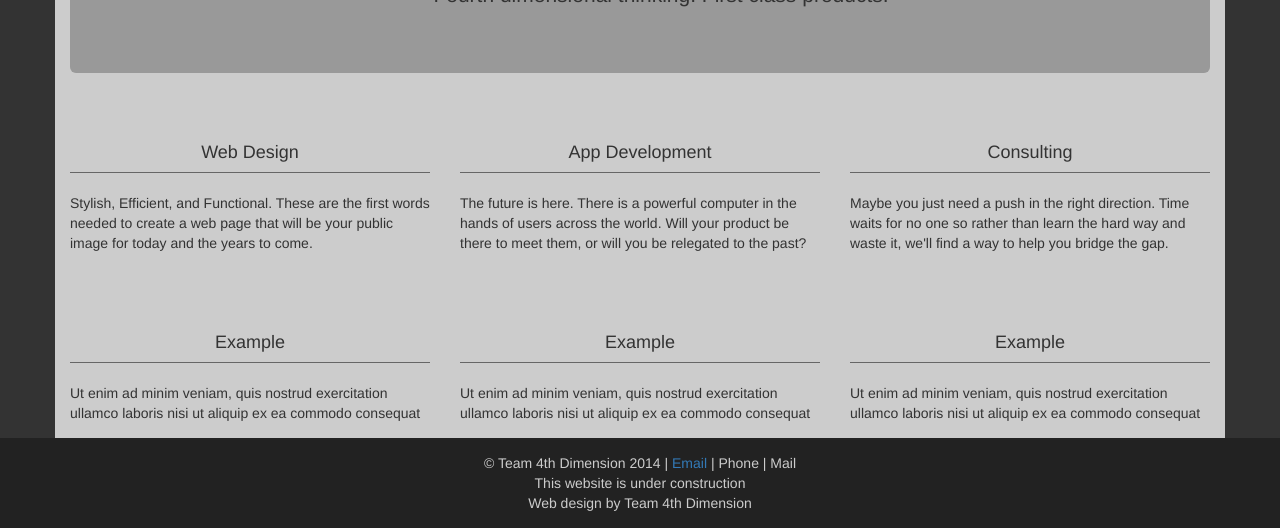
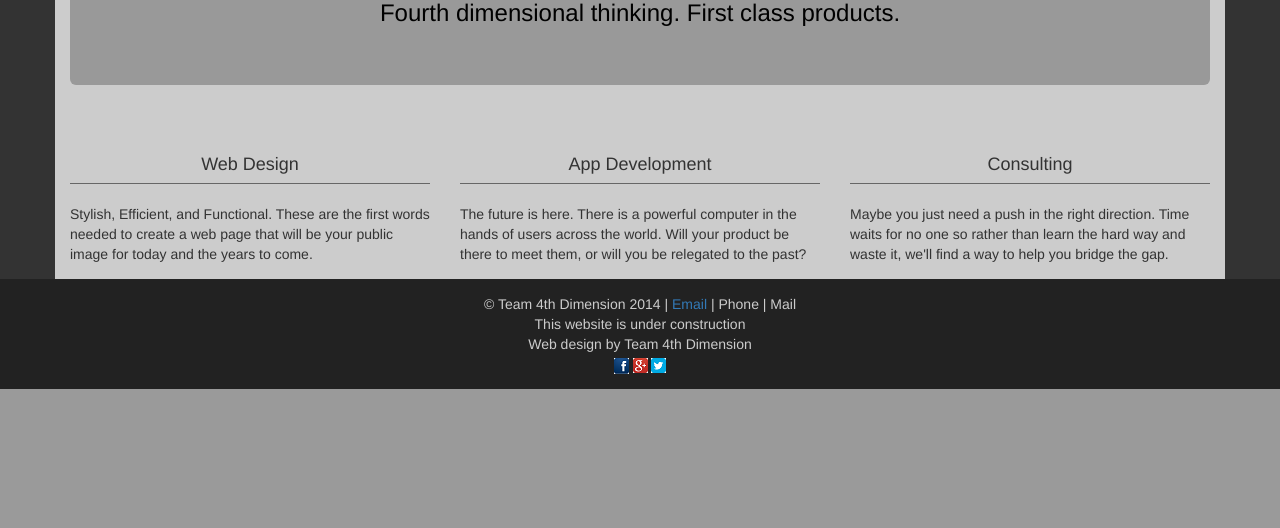
Before and after one commit to Team4D/Website, a PHP site: page / in a window 1280 px wide. Shown: the part 532-1060 px from the top of the page. After the commit the page ends 921 px from the top, so only its background shows below. Run offline with PHP 8.4, Linux system fonts and the light colour scheme; some libraries are stand-ins or nearby versions.

Commit message:
Footer & LoLHelper changes
Added some icons to the footer, they're terrible, I'll fix them when I
have access to something that's not paint.
Changed the LoLHelper page layout a bit

```diff
--- a/CSS/Index.css
+++ b/CSS/Index.css
@@ -2,6 +2,14 @@ html, body {
 	background-color: #222;
 	min-height: 100%;
 	position: relative;
+}
+
+#footer {
+	text-align: center;
+}
+
+#footer img {
+	display: inline-block;
 }
 
 .container {
@@ -22,6 +30,10 @@ html, body {
 .jumbotron {
 	background-color: #999;
 	text-align: center;
+}
+
+h2 {
+	font-size: 24px;
 }
 
 h1, h2, h3, h6 {
--- a/Index.html
+++ b/Index.html
@@ -83,9 +83,9 @@
 						<span class="glyphicon glyphicon-chevron-right"></span>
 					  </a>
 					</div>
-					<p>
+					<h2>
 					Fourth dimensional thinking. First class products.
-					</p>
+					</h2>
 				</div>
 				<p>
 				<!--Welcome to the Team 4th Dimension Home Page! Stuff should definitely be added here :) -->
@@ -94,14 +94,14 @@
 					<div class = "col-sm-4"><h4 class="page-header">Web Design</h4>Stylish, Efficient, and Functional.  These are the first words needed to create a web page that will be your public image for today and the years to come.</div>
 					<div class = "col-sm-4"><h4 class="page-header">App Development</h4>The future is here.  There is a powerful computer in the hands of users across the world.  Will your product be there to meet them, or will you be relegated to the past?  </div>
 					<div class = "col-sm-4"><h4 class="page-header">Consulting</h4>Maybe you just need a push in the right direction.  Time waits for no one so rather than learn the hard way and waste it, we'll find a way to help you bridge the gap.</div>
-				</div>
+				</div> <!--
 				<br> <br>
 				<div class = "row">
 					<div class = "col-sm-4"><h4 class="page-header">Example</h4> Ut enim ad minim veniam, quis nostrud exercitation ullamco laboris nisi ut aliquip ex ea commodo consequat</div>
 					<div class = "col-sm-4"><h4 class="page-header">Example</h4> Ut enim ad minim veniam, quis nostrud exercitation ullamco laboris nisi ut aliquip ex ea commodo consequat</div>
 					<div class = "col-sm-4"><h4 class="page-header">Example</h4> Ut enim ad minim veniam, quis nostrud exercitation ullamco laboris nisi ut aliquip ex ea commodo consequat</div>
 				</div>
-
+				-->
 			</div>
 
 			<div id="About-Page" class="content-bit About-Page">
@@ -152,7 +152,8 @@
 				</div>
 				<br>
 				<div class = "row row-even">
-					<h3 class="visible-xs">Player Statistics</h3><div class="col-sm-4 col-sm-push-8"><img src="Images/sslookup.png" width="200"></div><div class="col-sm-8 col-sm-pull-4 right-text"><h3 class="hidden-xs">Player Statistics</h3><br class="visible-xs" /><br class="visible-xs" /><p>Every player wants to know how they measure up against their prey.  Player statistics lets you look up a player by summoner name and check out their statistics, even stats for temporary game modes like One For All or U.R.F. are included. </p></div>
+				<br>
+					<h3 class="visible-xs">Player Statistics</h3><div class="col-sm-4 col-sm-push-8"><img src="Images/sslookup.png" width="200"><br></div><div class="col-sm-8 col-sm-pull-4 right-text"><h3 class="hidden-xs">Player Statistics</h3><br class="visible-xs" /><br class="visible-xs" /><p>Every player wants to know how they measure up against their prey.  Player statistics lets you look up a player by summoner name and check out their statistics, even stats for temporary game modes like One For All or U.R.F. are included. </p></div>
 				</div>
 				<br>
 				<div class = "row">
@@ -160,7 +161,8 @@
 				</div>
 				<br>
 				<div class = "row row-even">
-					<h3 class="visible-xs">Ultimate Bravery</h3><div class="col-sm-4 col-sm-push-8"><img src="Images/ssultimatebravery.png" width="200"></div><div class="col-sm-8 col-sm-pull-4 right-text"><h3 class="hidden-xs">Ultimate Bravery</h3><br class="visible-xs" /><br class="visible-xs" /><p>Feeling brave?  Click the ultimate random button and you'll be given a champion and build.  Maybe you find a new favorite, maybe you get destroyed.  The randomizer will pick any item for any champion, that's more than 6 Quadrillion choices.  Are you feeling lucky?</p></div>
+				<br>
+					<h3 class="visible-xs">Ultimate Bravery</h3><div class="col-sm-4 col-sm-push-8"><img src="Images/ssultimatebravery.png" width="200"><br></div><div class="col-sm-8 col-sm-pull-4 right-text"><h3 class="hidden-xs">Ultimate Bravery</h3><br class="visible-xs" /><br class="visible-xs" /><p>Feeling brave?  Click the ultimate random button and you'll be given a champion and build.  Maybe you find a new favorite, maybe you get destroyed.  The randomizer will pick any item for any champion, that's more than 6 Quadrillion choices.  Are you feeling lucky?</p></div>
 				</div>
 				<br>
 				<div class = "row">
@@ -168,7 +170,8 @@
 				</div>
 				<br>
 				<div class = "row row-even">
-					<h3 class="visible-xs">Jungle Timers</h3><div class="col-sm-4 col-sm-push-8"><img src="Images/sstimers.png" width="200"></div><div class="col-sm-8 col-sm-pull-4 right-text"><h3 class="hidden-xs">Jungle Timers</h3><br class="visible-xs" /><br class="visible-xs" /><p>Did you kill those golems 4 minutes ago or have they respawned already?  Better set an alarm.  Using our jungle timers will give you a reliable alarm for jungle spawns, freeing you to decimate your opponents in the lane and be back in time for your golem friends.  Surely, they'll be glad to see you.</p></div>
+				<br>
+					<h3 class="visible-xs">Jungle Timers</h3><div class="col-sm-4 col-sm-push-8"><img src="Images/sstimers.png" width="200"><br></div><div class="col-sm-8 col-sm-pull-4 right-text"><h3 class="hidden-xs">Jungle Timers</h3><br class="visible-xs" /><br class="visible-xs" /><p>Did you kill those golems 4 minutes ago or have they respawned already?  Better set an alarm.  Using our jungle timers will give you a reliable alarm for jungle spawns, freeing you to decimate your opponents in the lane and be back in time for your golem friends.  Surely, they'll be glad to see you.</p></div>
 				</div>
 				<br>
 				<div class = "row">
@@ -179,13 +182,13 @@
 		</div>
  </div>
 		    <div id="footer">
-			<center>
 		&copy; Team 4th Dimension 2014 | <a href="mailto:seanstout@team4d.org">Email</a> | Phone | Mail
 		<br>
 		This website is under construction
 		<br>
 		Web design by Team 4th Dimension
-		</center>
+		<br>
+		<img src="Images/fb.png"></img>&nbsp;<img src="Images/gp.png"></img>&nbsp;<img src="Images/t.png"></img>
     </div>
 	</body>
 </html>
```
Also changed, not shown: Images/fb.png (added), Images/footers.png (added), Images/gp.png (added), Images/t.png (added).
